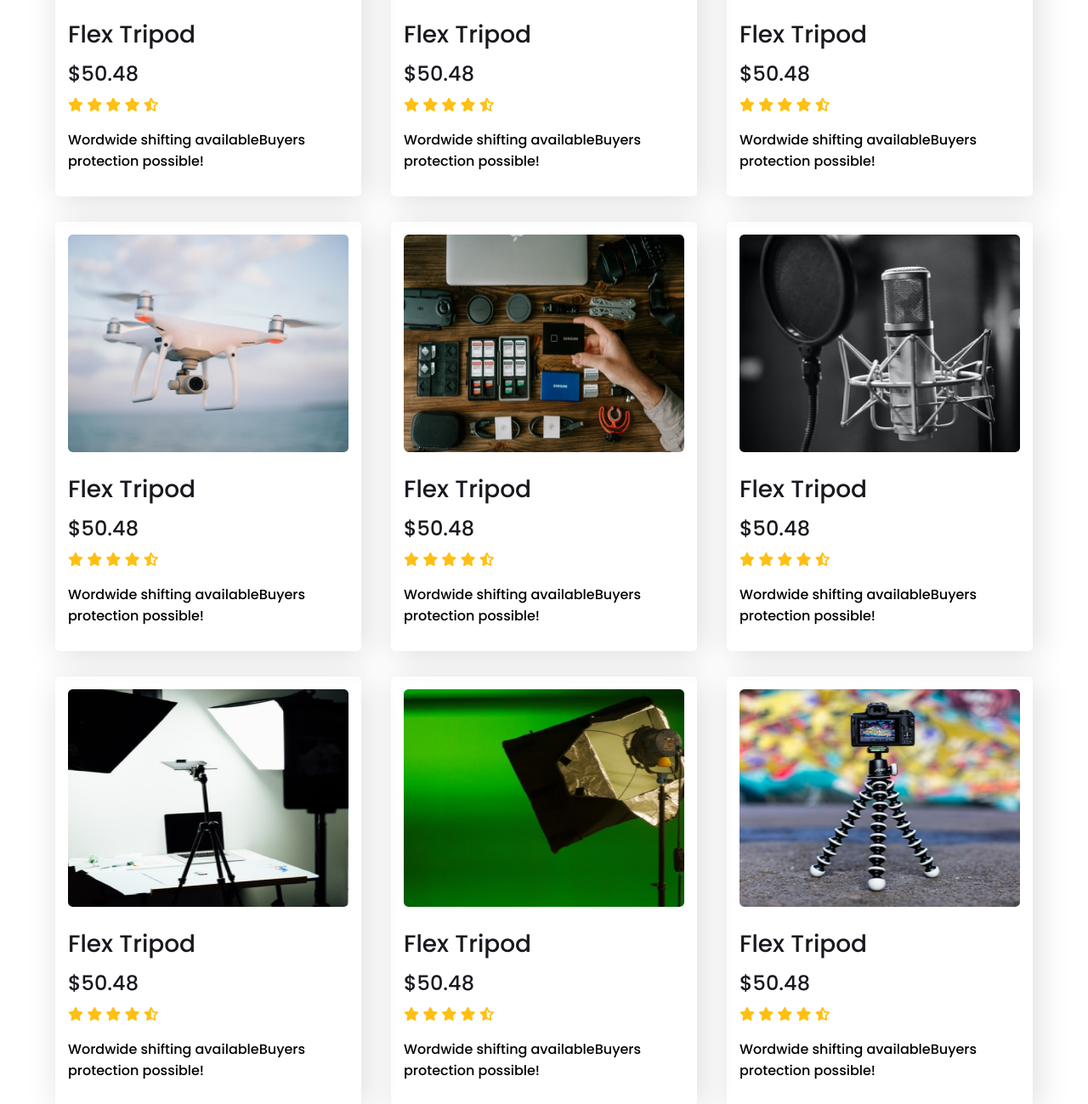
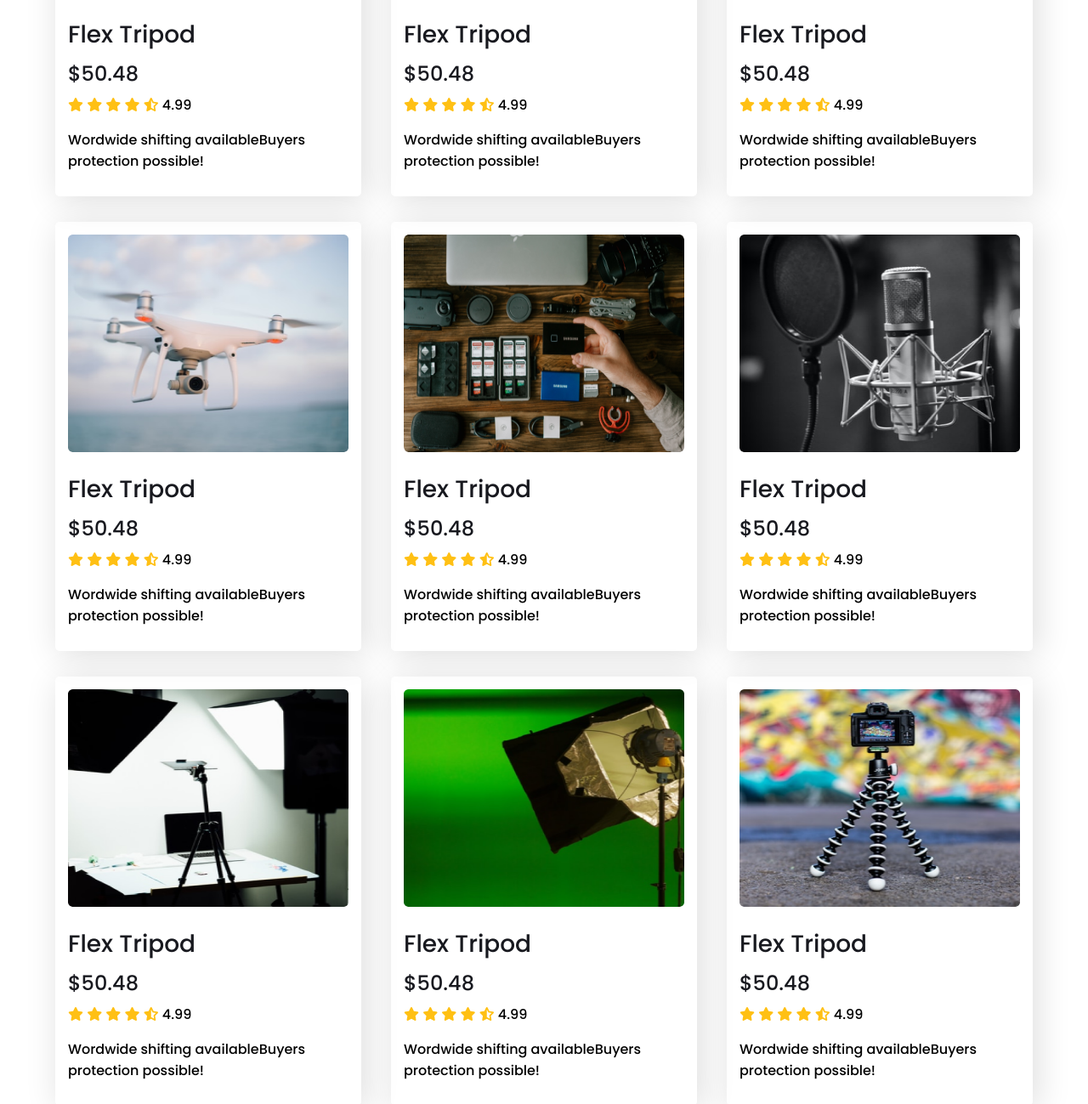
Before and after one commit to bishwajit70/influencer-gear, a plain HTML site: page index.html in a window 1280 px wide. Shown: the part 1184-2483 px from the top of the page at 85% size. Drawn offline with Linux system fonts and the light colour scheme.

Commit message:
rating added

```diff
--- a/index.html
+++ b/index.html
@@ -76,6 +76,7 @@
                         <i class="fas fa-star"></i>
                         <i class="fas fa-star"></i>
                         <i class="fas fa-star-half-alt"></i>
+                        <span>4.99</span>
                         <p>Wordwide shifting availableBuyers protection possible!</p>
                     </div>
                 </div>
@@ -89,6 +90,7 @@
                         <i class="fas fa-star"></i>
                         <i class="fas fa-star"></i>
                         <i class="fas fa-star-half-alt"></i>
+                        <span>4.99</span>
                         <p>Wordwide shifting availableBuyers protection possible!</p>
                     </div>
                 </div>
@@ -102,6 +104,7 @@
                         <i class="fas fa-star"></i>
                         <i class="fas fa-star"></i>
                         <i class="fas fa-star-half-alt"></i>
+                        <span>4.99</span>
                         <p>Wordwide shifting availableBuyers protection possible!</p>
                     </div>
                 </div>
@@ -115,6 +118,7 @@
                         <i class="fas fa-star"></i>
                         <i class="fas fa-star"></i>
                         <i class="fas fa-star-half-alt"></i>
+                        <span>4.99</span>
                         <p>Wordwide shifting availableBuyers protection possible!</p>
                     </div>
                 </div>
@@ -128,6 +132,7 @@
                         <i class="fas fa-star"></i>
                         <i class="fas fa-star"></i>
                         <i class="fas fa-star-half-alt"></i>
+                        <span>4.99</span>
                         <p>Wordwide shifting availableBuyers protection possible!</p>
                     </div>
                 </div>
@@ -141,6 +146,7 @@
                         <i class="fas fa-star"></i>
                         <i class="fas fa-star"></i>
                         <i class="fas fa-star-half-alt"></i>
+                        <span>4.99</span>
                         <p>Wordwide shifting availableBuyers protection possible!</p>
                     </div>
                 </div>
@@ -154,6 +160,7 @@
                         <i class="fas fa-star"></i>
                         <i class="fas fa-star"></i>
                         <i class="fas fa-star-half-alt"></i>
+                        <span>4.99</span>
                         <p>Wordwide shifting availableBuyers protection possible!</p>
                     </div>
                 </div>
@@ -167,6 +174,7 @@
                         <i class="fas fa-star"></i>
                         <i class="fas fa-star"></i>
                         <i class="fas fa-star-half-alt"></i>
+                        <span>4.99</span>
                         <p>Wordwide shifting availableBuyers protection possible!</p>
                     </div>
                 </div>
@@ -180,6 +188,7 @@
                         <i class="fas fa-star"></i>
                         <i class="fas fa-star"></i>
                         <i class="fas fa-star-half-alt"></i>
+                        <span>4.99</span>
                         <p>Wordwide shifting availableBuyers protection possible!</p>
                     </div>
                 </div>
```
